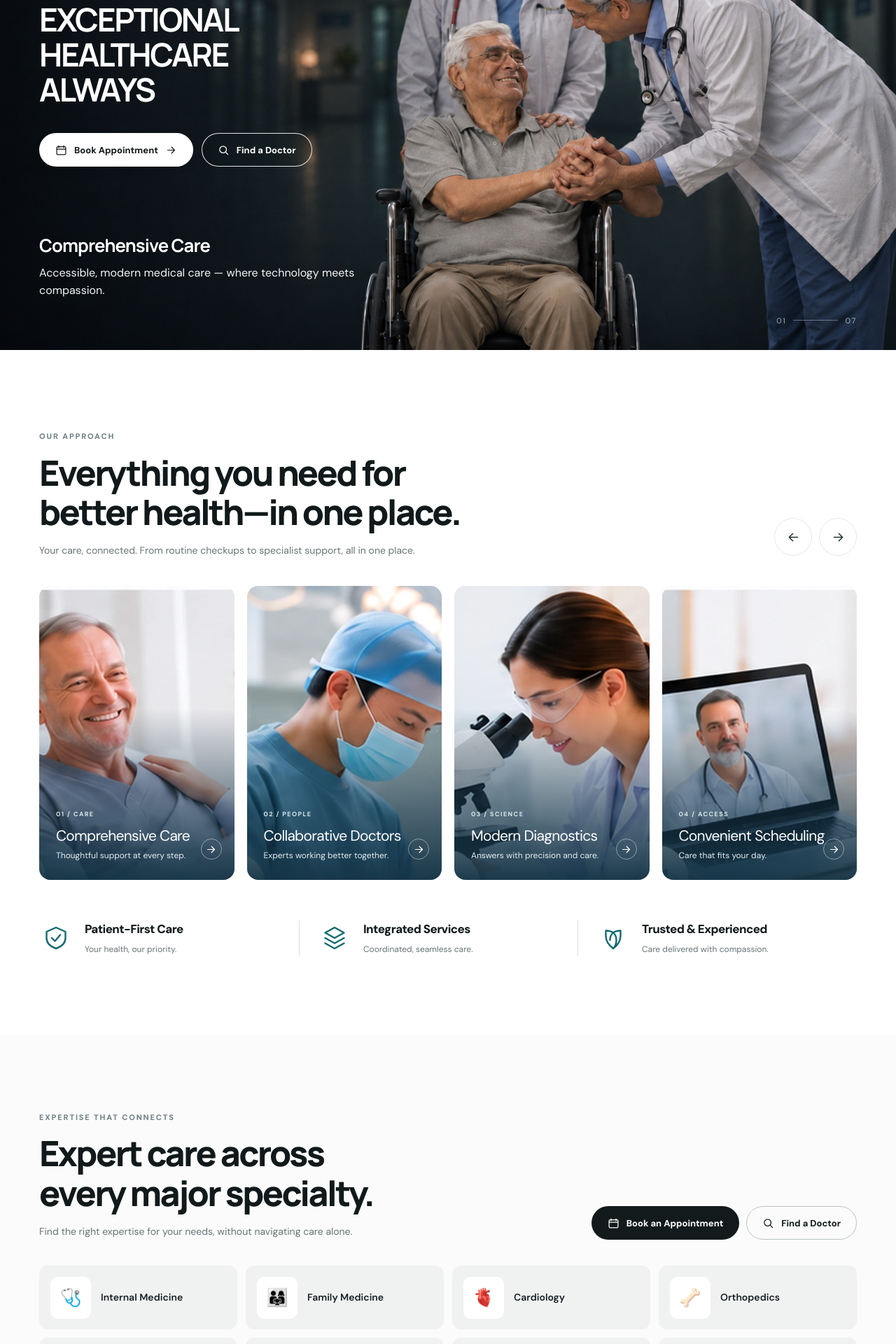
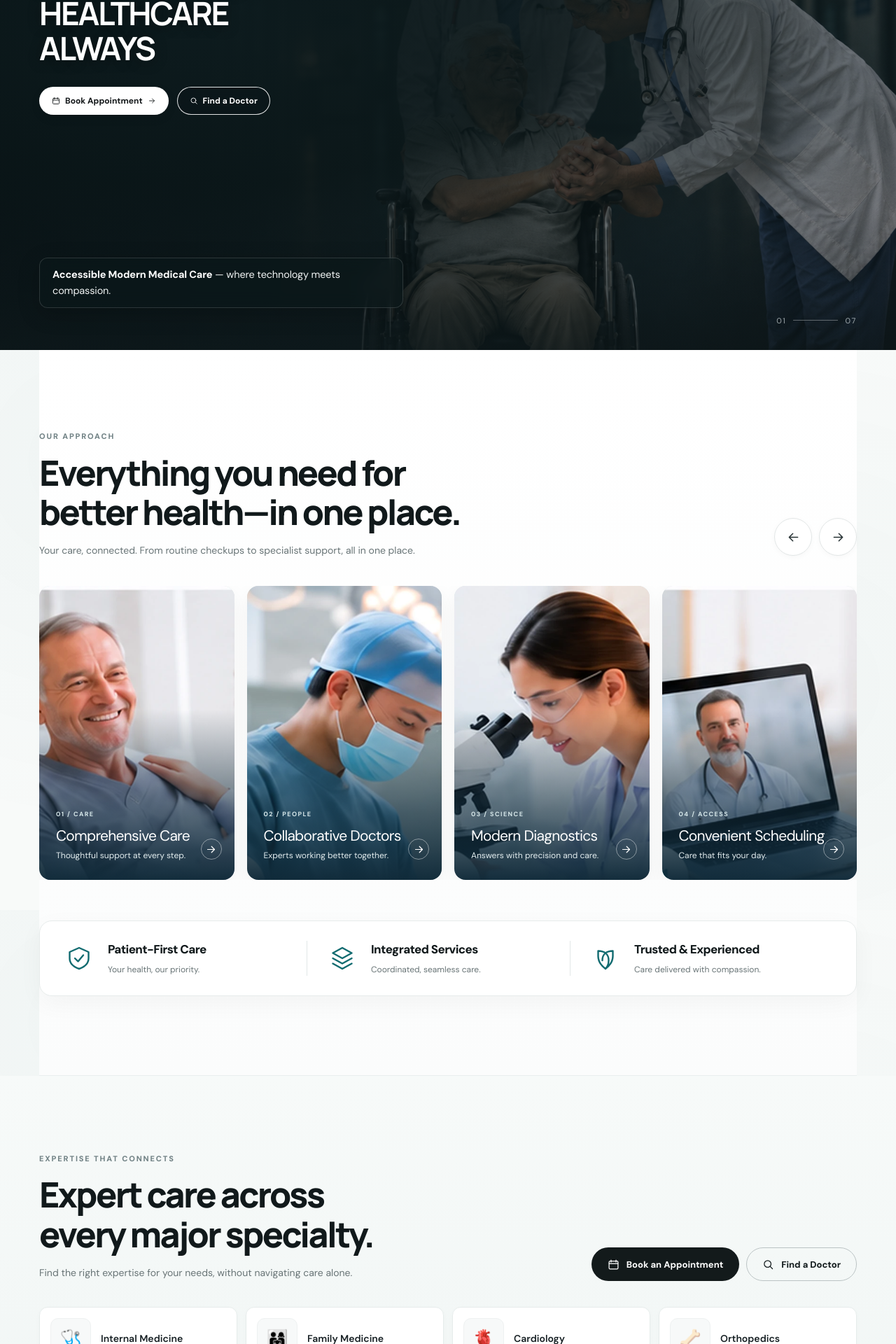
Before and after one commit to Deepjyoti78/vellora-health, a Next.js app: page / in a window 1280 px wide. Shown: the part 300-2220 px from the top of the page at 70% size. Built offline with nearby package versions, Linux system fonts and the light colour scheme.

Commit message:
style: elevate hero positioning, compact CTAs, update copy to Accessible Modern Medical Care, and enhance homepage backgrounds

```diff
--- a/src/app/globals.css
+++ b/src/app/globals.css
@@ -27,7 +27,11 @@ html {
 
 body {
   margin: 0;
-  background: var(--paper);
+  background-color: #f8faf9;
+  background-image:
+    radial-gradient(circle at 10% 20%, rgba(17, 107, 112, 0.035) 0%, transparent 40%),
+    radial-gradient(circle at 90% 60%, rgba(17, 107, 112, 0.03) 0%, transparent 45%);
+  background-attachment: fixed;
   color: var(--ink);
   font-family: var(--font-dm-sans), Arial, sans-serif;
   -webkit-font-smoothing: antialiased;
@@ -132,32 +136,41 @@ summary:focus-visible {
   font-size: 13px;
   line-height: 1.2;
   white-space: nowrap;
-  transition: transform 0.25s, background 0.25s, border-color 0.25s;
+  transition: transform 0.25s, background 0.25s, border-color 0.25s, box-shadow 0.25s;
 }
 
 .button:hover {
   transform: translateY(-2px);
+}
+
+.button-sm {
+  min-height: 40px;
+  padding: 0 17px;
+  font-size: 12px;
+  gap: 7px;
 }
 
 .button-white {
   background: white;
   color: #131719;
-  box-shadow: 0 5px 14px rgba(0, 0, 0, 0.07);
+  box-shadow: 0 5px 14px rgba(0, 0, 0, 0.09);
 }
 
 .button-white:hover {
-  background: #eef3f2;
+  background: #f0f4f4;
+  box-shadow: 0 8px 20px rgba(0, 0, 0, 0.12);
 }
 
 .button-outline {
   border-color: rgba(255, 255, 255, 0.88);
-  background: rgba(13, 22, 25, 0.15);
+  background: rgba(13, 22, 25, 0.22);
   color: white;
-  backdrop-filter: blur(9px);
+  backdrop-filter: blur(10px);
 }
 
 .button-outline:hover {
-  background: rgba(255, 255, 255, 0.15);
+  background: rgba(255, 255, 255, 0.18);
+  border-color: #ffffff;
 }
 
 .button-dark {
@@ -233,18 +246,20 @@ h1, h2 {
   width: 54px;
   height: 54px;
   background: white;
-  border: 1px solid #e5e8e8;
+  border: 1px solid #e2e6e6;
   border-radius: 100px;
   color: #263133;
   display: grid;
   place-items: center;
   transition: all 0.2s;
+  box-shadow: 0 2px 8px rgba(0,0,0,0.03);
 }
 
 .circle-arrow:hover {
   background: var(--ink);
   color: white;
   border-color: var(--ink);
+  box-shadow: 0 6px 16px rgba(17, 25, 27, 0.15);
 }
 
 .circle-arrow .icon {
@@ -275,54 +290,17 @@ h1, h2 {
   position: relative;
   height: min(925px, 100svh);
   min-height: 750px;
-  background-color: #172022;
-  background-image: url("/assets/compassionate-hospital-care.png");
+  background-color: #0d1618;
+  background-image:
+    radial-gradient(ellipse at 22% 40%, rgba(13, 27, 30, 0.98) 0%, rgba(10, 22, 24, 0.92) 36%, rgba(13, 27, 30, 0.45) 72%, transparent 100%),
+    linear-gradient(0deg, rgba(13, 22, 24, 0.8) 0%, transparent 25%),
+    url("/assets/compassionate-hospital-care.png");
   background-size: cover;
   background-position: center center;
   background-repeat: no-repeat;
   overflow: hidden;
   color: white;
   isolation: isolate;
-}
-
-.hero-texture {
-  position: absolute;
-  inset: 0;
-  z-index: -2;
-  background: linear-gradient(90deg, rgba(11,26,28,.93) 0%, rgba(12,29,31,.74) 45%, rgba(17,30,33,.60) 100%), url("/assets/hero-team.webp") center center / cover no-repeat;
-}
-
-.hero-texture::after {
-  content: "";
-  position: absolute;
-  inset: 0;
-  opacity: 0.16;
-  pointer-events: none;
-  background-image: url("/assets/compassionate-hospital-care.png");
-}
-
-.hero-photo {
-  position: absolute;
-  z-index: -1;
-  right: -3%;
-  top: 0;
-  height: 100%;
-  width: 64%;
-  max-width: none;
-  object-fit: cover;
-  object-position: 50% 36%;
-  -webkit-mask-image: linear-gradient(to right, transparent 0%, #000 17%);
-  mask-image: linear-gradient(to right, transparent 0%, #000 17%);
-}
-
-.hero-gradient {
-  position: absolute;
-  inset: 0;
-  z-index: 0;
-  pointer-events: none;
-  background: linear-gradient(90deg, rgba(9,20,22,.89) 0%, rgba(13,25,27,.82) 23%, rgba(11,22,23,.36) 49%, transparent 73%),
-              linear-gradient(0deg, rgba(7,24,26,.76) 0%, transparent 35%),
-              linear-gradient(180deg, rgba(12,19,20,.55) 0%, transparent 30%);
 }
 
 .site-header {
@@ -417,8 +395,9 @@ h1, h2 {
 
 .header-book {
   justify-self: end;
-  min-height: 45px;
-  gap: 14px;
+  min-height: 42px;
+  gap: 12px;
+  font-size: 12px;
 }
 
 .mobile-menu-button {
@@ -439,9 +418,10 @@ h1, h2 {
   z-index: 1;
 }
 
+/* Moved higher up as requested */
 .hero-copy {
   position: absolute;
-  top: clamp(125px, 17vh, 194px);
+  top: clamp(80px, 10.5vh, 125px);
   left: 0;
   max-width: 620px;
 }
@@ -452,7 +432,7 @@ h1, h2 {
   gap: 12px;
   font-size: 14px;
   font-weight: 500;
-  margin-bottom: 33px;
+  margin-bottom: 26px;
   color: #f1f4f3;
 }
 
@@ -473,6 +453,7 @@ h1, h2 {
   object-fit: cover;
   margin-left: -5px;
   background: #dde3e4;
+  box-shadow: 0 2px 6px rgba(0,0,0,0.2);
 }
 
 .hero h1 {
@@ -481,7 +462,8 @@ h1, h2 {
   font-size: clamp(46px, 3.35vw, 62px);
   letter-spacing: -0.05em;
   line-height: 1.09;
-  margin: 0 0 37px;
+  margin: 0 0 30px;
+  text-shadow: 0 2px 18px rgba(0, 0, 0, 0.4);
 }
 
 .hero-actions {
@@ -494,23 +476,29 @@ h1, h2 {
 .hero-detail {
   position: absolute;
   left: 0;
-  bottom: 72px;
-  max-width: 525px;
-}
-
-.hero-detail h2 {
-  font-size: clamp(25px, 2vw, 33px);
-  letter-spacing: -0.035em;
-  margin: 0 0 8px;
+  bottom: 60px;
+  max-width: 520px;
+}
+
+.hero-detail-text {
+  margin: 0;
+  color: #f0f4f4;
+  font-size: 14.5px;
+  line-height: 1.6;
+  letter-spacing: -0.01em;
+  background: rgba(11, 23, 26, 0.52);
+  backdrop-filter: blur(12px);
+  -webkit-backdrop-filter: blur(12px);
+  border: 1px solid rgba(255, 255, 255, 0.14);
+  border-radius: 12px;
+  padding: 12px 18px;
+  display: inline-block;
+  box-shadow: 0 8px 32px rgba(0, 0, 0, 0.2);
+}
+
+.hero-detail-text strong {
+  color: #ffffff;
   font-weight: 700;
-}
-
-.hero-detail p {
-  margin: 0;
-  color: #f4f6f6;
-  font-size: 16px;
-  line-height: 1.55;
-  max-width: 480px;
 }
 
 .hero-index {
@@ -536,6 +524,8 @@ h1, h2 {
 /* Services */
 .section-services {
   padding-bottom: 113px;
+  background: linear-gradient(180deg, #ffffff 0%, #fbfcfc 100%);
+  border-bottom: 1px solid #e9eeee;
 }
 
 .service-track {
@@ -550,6 +540,7 @@ h1, h2 {
   border-radius: 16px;
   background: #dae2e4;
   isolation: isolate;
+  box-shadow: 0 10px 30px rgba(17, 25, 27, 0.05);
 }
 
 .service-photo-card > img {
@@ -558,7 +549,7 @@ h1, h2 {
   width: 100%;
   height: 100%;
   object-fit: cover;
-  transition: transform 0.5s;
+  transition: transform 0.5s ease;
 }
 
 .service-photo-card:hover img {
@@ -569,7 +560,7 @@ h1, h2 {
   content: "";
   position: absolute;
   inset: 0;
-  background: linear-gradient(0deg, rgba(21, 52, 70, 0.97), rgba(21, 52, 70, 0.61) 23%, transparent 58%);
+  background: linear-gradient(0deg, rgba(16, 42, 57, 0.98), rgba(16, 42, 57, 0.62) 24%, transparent 58%);
   z-index: 1;
 }
 
@@ -623,6 +614,11 @@ h1, h2 {
   grid-template-columns: repeat(3, minmax(0, 1fr));
   margin-top: 58px;
   gap: 26px;
+  background: #ffffff;
+  padding: 28px 32px;
+  border-radius: 18px;
+  border: 1px solid #e7eceb;
+  box-shadow: 0 10px 35px rgba(17, 25, 27, 0.04);
 }
 
 .value-item {
@@ -633,7 +629,7 @@ h1, h2 {
 }
 
 .value-item:not(:last-child) {
-  border-right: 1px solid #d7dddd;
+  border-right: 1px solid #e2e8e8;
 }
 
 .value-icon {
@@ -666,7 +662,8 @@ h1, h2 {
 
 /* Specialties */
 .section-specialties {
-  background: #fafbfa;
+  background: linear-gradient(180deg, #f7faf9 0%, #edf3f2 100%);
+  border-bottom: 1px solid #dfe6e5;
   padding-block: 110px 121px;
 }
 
@@ -694,29 +691,32 @@ h1, h2 {
   align-items: center;
   text-align: left;
   gap: 14px;
-  border: 1px solid #eff1f0;
-  background: #f0f2f2;
+  border: 1px solid #e6eceb;
+  background: #ffffff;
   border-radius: 12px;
   color: #172024;
   font-size: 14px;
   font-weight: 600;
-  transition: background 0.2s, transform 0.2s, border-color 0.2s;
+  box-shadow: 0 2px 8px rgba(0, 0, 0, 0.02);
+  transition: background 0.2s, transform 0.2s, border-color 0.2s, box-shadow 0.2s;
 }
 
 .specialty-tile:hover {
-  background: #e6f1f0;
-  border-color: #cadfdd;
+  background: #e9f3f2;
+  border-color: #b8d7d4;
   transform: translateY(-2px);
+  box-shadow: 0 8px 24px rgba(17, 107, 112, 0.08);
 }
 
 .specialty-symbol {
   flex: 0 0 58px;
   height: 60px;
   border-radius: 11px;
-  background: white;
+  background: #f7f9f9;
   display: grid;
   place-items: center;
   font-size: 25px;
+  border: 1px solid #eef1f1;
 }
 
 .tile-arrow {
@@ -736,6 +736,8 @@ h1, h2 {
 
 /* Doctors */
 .section-doctors {
+  background: #ffffff;
+  border-bottom: 1px solid #e9eeee;
   padding-block: 120px 122px;
 }
 
@@ -751,6 +753,7 @@ h1, h2 {
   overflow: hidden;
   background: #d3e2ef;
   isolation: isolate;
+  box-shadow: 0 12px 32px rgba(17, 25, 27, 0.06);
 }
 
 .doctor-card img {
@@ -760,7 +763,7 @@ h1, h2 {
   height: 100%;
   object-fit: cover;
   object-position: center top;
-  transition: transform 0.4s;
+  transition: transform 0.4s ease;
 }
 
 .doctor-card:hover img {
@@ -771,7 +774,7 @@ h1, h2 {
   content: "";
   position: absolute;
   inset: 0;
-  background: linear-gradient(0deg, rgba(19, 50, 69, 0.95) 0%, rgba(21, 59, 81, 0.65) 27%, transparent 58%);
+  background: linear-gradient(0deg, rgba(16, 42, 57, 0.96) 0%, rgba(18, 50, 68, 0.65) 27%, transparent 58%);
   z-index: 1;
 }
 
@@ -789,6 +792,7 @@ h1, h2 {
   font-weight: 700;
   background: #fff;
   color: #324247;
+  box-shadow: 0 4px 12px rgba(0,0,0,0.08);
 }
 
 .doctor-rating .icon {
@@ -841,6 +845,7 @@ h1, h2 {
   display: grid;
   place-items: center;
   transition: transform 0.2s;
+  box-shadow: 0 4px 12px rgba(0,0,0,0.12);
 }
 
 .doctor-card-cta:hover {
@@ -861,7 +866,8 @@ h1, h2 {
 /* Experience */
 .section-experience {
   padding-block: 100px 105px;
-  background: #fbfcfb;
+  background: linear-gradient(180deg, #fbfdfc 0%, #f3f7f6 100%);
+  border-bottom: 1px solid #e1e8e7;
 }
 
 .experience-header {
@@ -888,18 +894,20 @@ h1, h2 {
   align-items: center;
   gap: 14px;
   min-height: 69px;
-  border: 1px solid #e2e8e7;
+  border: 1px solid #e0e7e6;
   background: white;
   padding: 15px 20px;
   border-radius: 12px;
   font-size: 13px;
   font-weight: 600;
-  transition: border-color 0.2s, transform 0.2s;
+  box-shadow: 0 2px 10px rgba(0,0,0,0.02);
+  transition: border-color 0.2s, transform 0.2s, box-shadow 0.2s;
 }
 
 .experience-pill:hover {
   border-color: #bcd3cf;
   transform: translateY(-2px);
+  box-shadow: 0 8px 24px rgba(17, 107, 112, 0.06);
 }
 
 .experience-pill .icon {
@@ -912,6 +920,8 @@ h1, h2 {
 /* Testimonials */
 .section-reviews {
   padding-block: 115px 100px;
+  background: #ffffff;
+  border-bottom: 1px solid #e9eeee;
 }
 
 .review-track {
@@ -921,12 +931,14 @@ h1, h2 {
 .review-card {
   flex: 0 0 calc((100% - 34px)/3);
   min-height: 224px;
-  background: #f5f6f6;
+  background: #f7f9f9;
+  border: 1px solid #e9efef;
   border-radius: 16px;
   padding: 26px 27px 20px;
   display: flex;
   flex-direction: column;
   justify-content: space-between;
+  box-shadow: 0 8px 24px rgba(17, 25, 27, 0.03);
 }
 
 .review-upper {
@@ -941,6 +953,7 @@ h1, h2 {
   object-fit: cover;
   border-radius: 9px;
   flex-shrink: 0;
+  box-shadow: 0 4px 10px rgba(0,0,0,0.08);
 }
 
 .review-upper blockquote {
@@ -972,6 +985,8 @@ h1, h2 {
 /* Facilities */
 .section-facilities {
   padding-block: 76px 120px;
+  background: linear-gradient(180deg, #fbfcfc 0%, #f4f7f6 100%);
+  border-bottom: 1px solid #e2e9e8;
 }
 
 .facility-track {
@@ -985,13 +1000,14 @@ h1, h2 {
   border-radius: 17px;
   overflow: hidden;
   background: #e4e8e8;
+  box-shadow: 0 10px 28px rgba(17, 25, 27, 0.05);
 }
 
 .facility-card img {
   width: 100%;
   height: 100%;
   object-fit: cover;
-  transition: transform 0.4s;
+  transition: transform 0.4s ease;
 }
 
 .facility-card:hover img {
@@ -1011,6 +1027,7 @@ h1, h2 {
   font-weight: 800;
   letter-spacing: -0.03em;
   margin: 0;
+  box-shadow: 0 4px 14px rgba(0,0,0,0.06);
 }
 
 .facility-solid {
@@ -1039,6 +1056,7 @@ h1, h2 {
   background: none;
   font-size: 22px;
   line-height: 1.25;
+  box-shadow: none;
 }
 
 /* FAQ */
@@ -1047,6 +1065,7 @@ h1, h2 {
   display: grid;
   grid-template-columns: 0.85fr 1.25fr;
   gap: 90px;
+  background: #ffffff;
 }
 
 .faq-intro h2 {
@@ -1062,6 +1081,13 @@ h1, h2 {
   margin-top: 28px;
   padding-bottom: 6px;
   border-bottom: 1px solid #4e797b;
+  color: #116b70;
+  transition: color 0.2s, border-color 0.2s;
+}
+
+.text-link:hover {
+  color: #0b494c;
+  border-color: #0b494c;
 }
 
 .faq-list {
@@ -1083,6 +1109,11 @@ h1, h2 {
   font-size: 15px;
   font-weight: 650;
   letter-spacing: -0.025em;
+  transition: color 0.2s;
+}
+
+.faq-list summary:hover {
+  color: var(--teal);
 }
 
 .faq-list summary::-webkit-details-marker {
@@ -1114,8 +1145,10 @@ h1, h2 {
   max-width: 1740px;
   min-height: 630px;
   overflow: hidden;
-  background: #505e50;
+  background: #152526;
   isolation: isolate;
+  border-radius: 24px;
+  box-shadow: 0 35px 80px rgba(11, 28, 30, 0.16);
 }
 
 .cta-banner > img {
@@ -1132,8 +1165,8 @@ h1, h2 {
   position: absolute;
   z-index: -1;
   inset: 0;
-  background: linear-gradient(90deg, rgba(13,28,29,.71), rgba(23,38,34,.39) 37%, transparent 80%),
-              linear-gradient(0deg, rgba(0,0,0,.37), transparent 60%);
+  background: linear-gradient(90deg, rgba(11,25,26,.8) 0%, rgba(18,34,31,.45) 40%, transparent 80%),
+              linear-gradient(0deg, rgba(7,16,17,.6) 0%, transparent 55%);
 }
 
 .banner-inner {
@@ -1160,6 +1193,7 @@ h1, h2 {
   line-height: 1.08;
   letter-spacing: -0.06em;
   margin: 18px 0 22px;
+  text-shadow: 0 2px 20px rgba(0, 0, 0, 0.4);
 }
 
 .banner-inner p {
@@ -1179,9 +1213,10 @@ h1, h2 {
 
 /* Footer */
 .site-footer {
-  background: #090a0a;
+  background: radial-gradient(circle at 50% 0%, #151d1e 0%, #090a0a 75%);
   color: white;
   padding: 95px 0 30px;
+  border-top: 1px solid #1f2728;
 }
 
 .footer-top {
@@ -1217,7 +1252,7 @@ h1, h2 {
 
 .footer-divider {
   height: 1px;
-  background: #393b3b;
+  background: #2a2e2e;
   margin-block: 65px 48px;
 }
 
@@ -1286,7 +1321,7 @@ h1, h2 {
   justify-content: space-between;
   align-items: center;
   gap: 14px;
-  border-top: 1px solid #373939;
+  border-top: 1px solid #232727;
   margin-top: 90px;
   padding-top: 25px;
   color: #999f9f;
@@ -1461,10 +1496,6 @@ h1, h2 {
   }
   .section-heading-row h2 {
     font-size: clamp(34px, 4vw, 50px);
-  }
-  .hero-photo {
-    width: 69%;
-    right: -8%;
   }
   .specialty-tile {
     font-size: 12px;
@@ -1535,17 +1566,11 @@ h1, h2 {
     min-height: 720px;
     height: 820px;
   }
-  .hero-photo {
-    width: 78%;
-    right: -20%;
-    top: 0;
-    height: 100%;
-  }
   .hero-main {
     height: calc(100% - 82px);
   }
   .hero-copy {
-    top: 155px;
+    top: 105px;
   }
   .hero h1 {
     font-size: clamp(39px, 5vw, 54px);
@@ -1624,63 +1649,45 @@ h1, h2 {
     height: 760px;
     min-height: 690px;
   }
-  .hero-photo {
-    width: 135%;
-    height: 70%;
-    right: -51%;
-    top: auto;
-    bottom: 0%;
-    object-position: center center;
-    opacity: 0.95;
-    -webkit-mask-image: linear-gradient(180deg, transparent 0%, #000 16%);
-    mask-image: linear-gradient(180deg, transparent 0%, #000 16%);
-  }
-  .hero-gradient {
-    background: linear-gradient(180deg, rgba(12,23,24,.95) 0%, rgba(12,24,26,.9) 37%, rgba(12,24,26,.2) 67%, rgba(9,23,25,.72) 100%),
-                linear-gradient(90deg, rgba(8,17,17,.4), transparent 75%);
-  }
   .hero-main {
     height: calc(100% - 71px);
   }
   .hero-copy {
-    top: 70px;
+    top: 52px;
     left: 0;
     right: 0;
     max-width: none;
   }
   .trust-row {
     font-size: 11px;
-    margin-bottom: 23px;
+    margin-bottom: 18px;
   }
   .trust-avatars img {
     width: 25px;
     height: 25px;
   }
   .hero h1 {
-    font-size: clamp(39px, 10vw, 50px);
+    font-size: clamp(37px, 9vw, 48px);
     line-height: 1.07;
-    margin-bottom: 26px;
+    margin-bottom: 22px;
   }
   .hero-actions {
-    gap: 9px;
+    gap: 8px;
   }
   .hero-actions .button {
-    min-height: 42px;
+    min-height: 38px;
     font-size: 11px;
     padding-inline: 12px;
-    gap: 6px;
+    gap: 5px;
   }
   .hero-detail {
-    bottom: 32px;
-    max-width: 300px;
-  }
-  .hero-detail h2 {
-    font-size: 23px;
-  }
-  .hero-detail p {
+    bottom: 24px;
+    max-width: 310px;
+  }
+  .hero-detail-text {
     font-size: 12px;
-    max-width: 290px;
-    line-height: 1.55;
+    padding: 9px 13px;
+    line-height: 1.5;
   }
   .hero-index {
     display: none;
@@ -1738,6 +1745,7 @@ h1, h2 {
     grid-template-columns: 1fr;
     gap: 21px;
     margin-top: 38px;
+    padding: 20px;
   }
   .value-item:not(:last-child) {
     border-right: 0;
@@ -1763,7 +1771,7 @@ h1, h2 {
   }
   .section-cta .button {
     font-size: 11px;
-    min-height: 43px;
+    min-height: 40px;
     padding-inline: 12px;
   }
   .specialty-grid {
@@ -1839,12 +1847,13 @@ h1, h2 {
   }
   .cta-banner {
     min-height: 595px;
+    border-radius: 18px;
   }
   .cta-banner > img {
     object-position: 64% 45%;
   }
   .banner-shade {
-    background: linear-gradient(90deg, rgba(10,23,22,.66), rgba(14,26,23,.1)),
+    background: linear-gradient(90deg, rgba(10,23,22,.75), rgba(14,26,23,.2)),
                 linear-gradient(0deg, rgba(0,0,0,.78), transparent 72%);
   }
   .banner-inner {
@@ -1870,7 +1879,7 @@ h1, h2 {
   }
   .banner-actions .button {
     padding: 0 12px;
-    min-height: 42px;
+    min-height: 40px;
     font-size: 11px;
   }
   .site-footer {
--- a/src/components/home/HeroSection.tsx
+++ b/src/components/home/HeroSection.tsx
@@ -1,7 +1,6 @@
 'use client';
 
 import React from 'react';
-import Image from 'next/image';
 import { TRUST_DATA } from '@/data/site-content';
 import { useBooking } from '@/context/BookingContext';
 import { Header } from '@/components/layout/Header';
@@ -42,21 +41,22 @@ export const HeroSection: React.FC = () => {
           <div className="hero-actions">
             <button
               type="button"
-              className="button button-white"
+              className="button button-white button-sm"
               onClick={() => openBooking()}
             >
-              <Icon name="calendar" size="sm" /> Book Appointment{' '}
-              <Icon name="arrow-right" size="sm" />
+              <Icon name="calendar" size="xs" /> Book Appointment{' '}
+              <Icon name="arrow-right" size="xs" />
             </button>
-            <a className="button button-outline" href="#doctors">
-              <Icon name="search" size="sm" /> Find a Doctor
+            <a className="button button-outline button-sm" href="#doctors">
+              <Icon name="search" size="xs" /> Find a Doctor
             </a>
           </div>
         </div>
 
         <div className="hero-detail">
-          <h2>Comprehensive Care</h2>
-          <p>Accessible, modern medical care — where technology meets compassion.</p>
+          <p className="hero-detail-text">
+            <strong>Accessible Modern Medical Care</strong> — where technology meets compassion.
+          </p>
         </div>
       </div>
 
```
